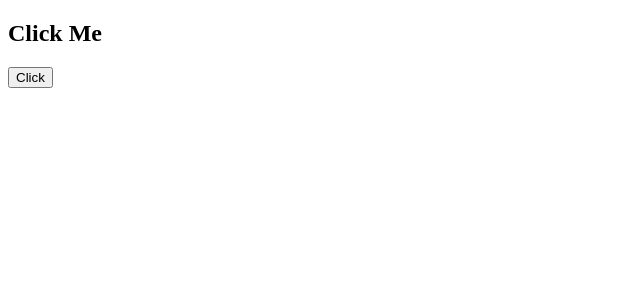
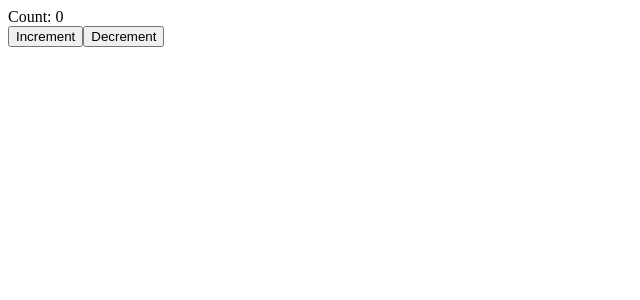
Before and after one commit to ltlehro/React-Typescript, a React (Vite) app: page / in a window 1280 px wide. Shown: the top 300 px of the page, without its empty margins (0-640 px from the left). Built offline with nearby package versions, Linux system fonts and the light colour scheme.

Commit message:
created a context api for counter component

```diff
--- a/src/App.tsx
+++ b/src/App.tsx
@@ -1,11 +1,9 @@
-import EventHandling from "./components/EventHandling";
+import Counter from "./components/Counter";
 
-const App = () => {
-  return (
-    <div>
-      <EventHandling />
-    </div>
-  );
-};
+const App = () => (
+  <div>
+    <Counter />
+  </div>
+);
 
 export default App;
--- a/src/components/Counter.tsx
+++ b/src/components/Counter.tsx
@@ -1,14 +1,14 @@
-import { useState } from "react";
+import { createContext, useContext, type FC } from "react";
+import { MyContext } from "./MyContext";
 
-const Counter = () => {
-  const [count, setCount] = useState<number>(0);
+const Counter: FC = () => {
+  const { count, increment, decrement } = useContext(MyContext);
 
   return (
     <div>
-      <h2>Counter</h2>
-      <p>Count: {count}</p>
-      <button onClick={() => setCount(count + 1)}>Increment</button>
-      <button onClick={() => setCount(count - 1)}>Decrement</button>
+      Count: {count} <br />
+      <button onClick={increment}>Increment</button>
+      <button onClick={decrement}>Decrement</button>
     </div>
   );
 };
--- a/src/components/EventHandling.tsx
+++ b/src/components/EventHandling.tsx
@@ -3,13 +3,13 @@ const EventHandling = () => {
     console.log("Mouse Entered", event.currentTarget);
   };
 
-  const handleSubmit = (event: React.MouseEvent<HTMLButtonElement>) => {
+  const handleClick = (event: React.MouseEvent<HTMLButtonElement>) => {
     console.log("Button Clicked", event.currentTarget);
   };
   return (
     <div onMouseEnter={handleMouseEnter}>
-      <h2>Click Me</h2>
-      <button onSubmit={handleSubmit}>Click</button>
+      <h2>Hover</h2>
+      <button onClick={handleClick}>Click</button>
     </div>
   );
 };
--- /dev/null
+++ b/src/components/MyContext.tsx
@@ -0,0 +1,36 @@
+import { createContext, useState, type FC, type ReactNode } from "react";
+
+interface MyContextProps {
+  count: number;
+  increment: () => void;
+  decrement: () => void;
+}
+
+export const MyContext = createContext<MyContextProps>({
+  count: 0,
+  increment: () => {},
+  decrement: () => {},
+});
+
+interface MyProviderProps {
+  children: ReactNode;
+}
+
+const MyProvider: FC<MyProviderProps> = ({ children }) => {
+  const [count, setCount] = useState(0);
+  const increment = () => {
+    setCount(count + 1);
+  };
+
+  const decrement = () => {
+    setCount(count - 1);
+  };
+
+  return (
+    <MyContext.Provider value={{ count, increment, decrement }}>
+      {children}
+    </MyContext.Provider>
+  );
+};
+
+export default MyProvider;
--- a/src/main.tsx
+++ b/src/main.tsx
@@ -1,9 +1,12 @@
-import { StrictMode } from 'react'
-import { createRoot } from 'react-dom/client'
-import App from './App.tsx'
+import { StrictMode } from "react";
+import { createRoot } from "react-dom/client";
+import App from "./App.tsx";
+import MyProvider from "./components/MyContext.tsx";
 
-createRoot(document.getElementById('root')!).render(
+createRoot(document.getElementById("root")!).render(
   <StrictMode>
-    <App />
+    <MyProvider>
+      <App />
+    </MyProvider>
   </StrictMode>,
-)
+);
```
